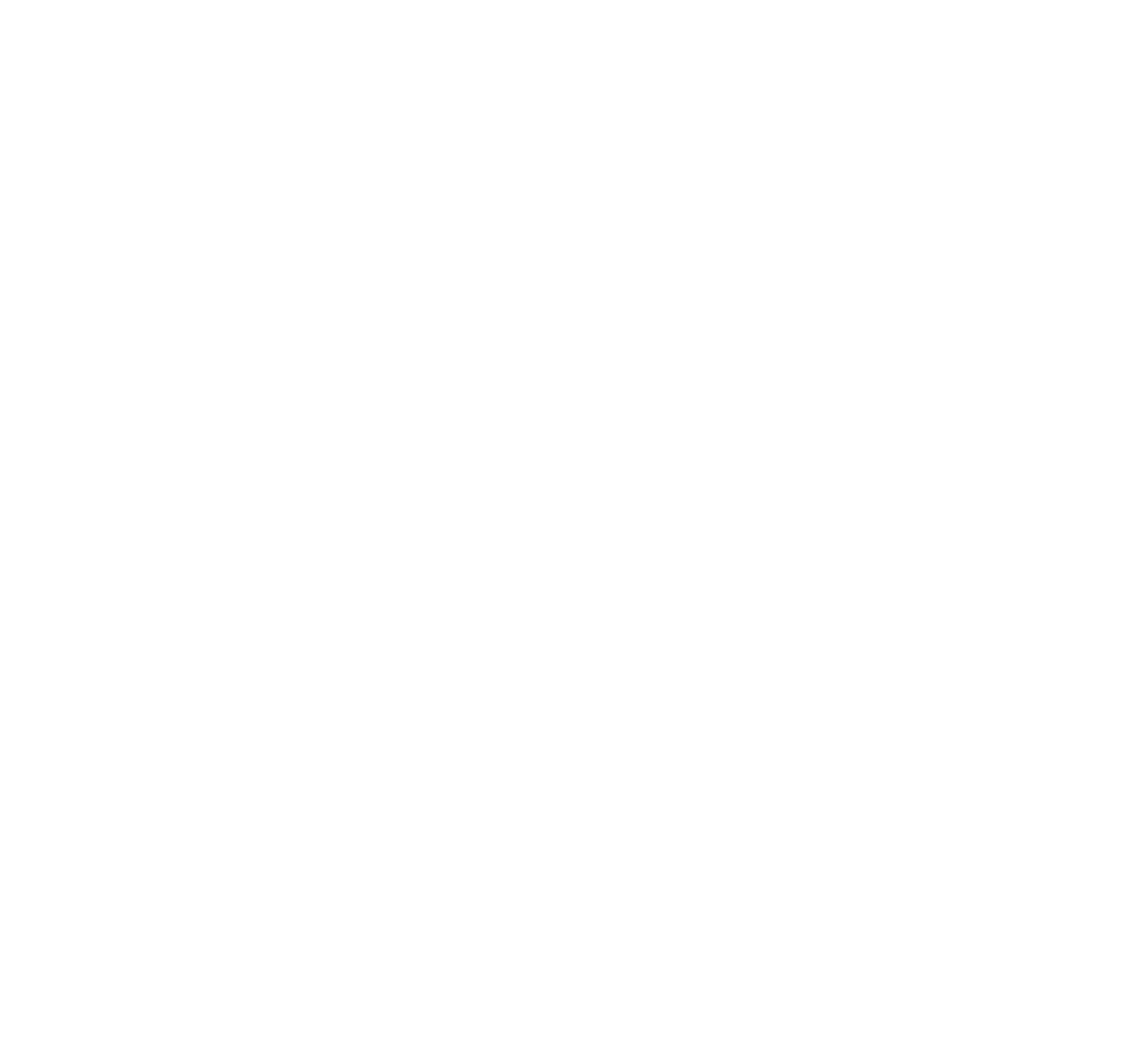
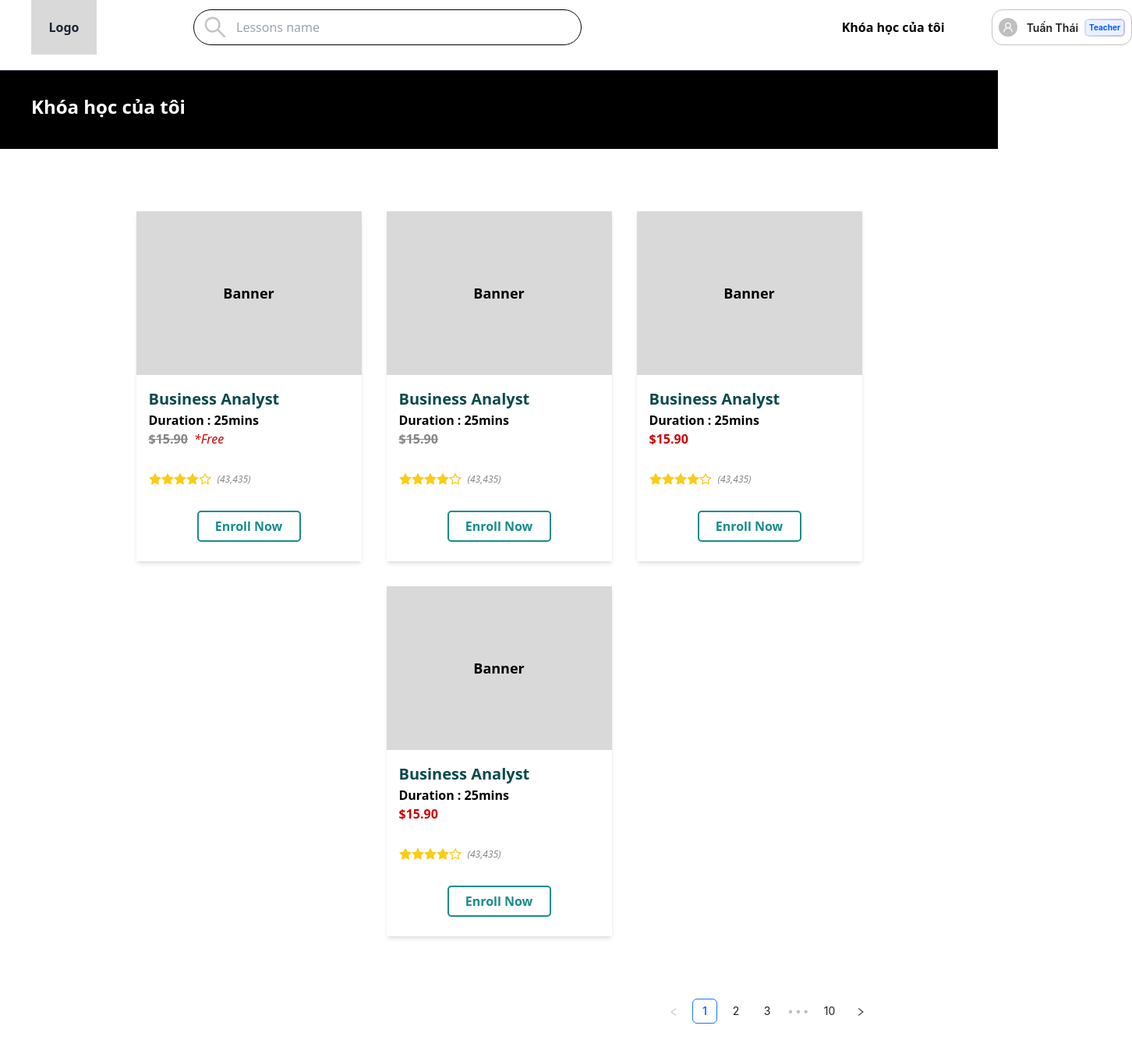
Before and after one commit to ume-academy/UmeAcademy-F, a React (Vite) app: page /purchased_course in a window 1280 px wide. Before the commit this address had no page. Shown: the top 1352 px of the page at 78% size, 1452 px wide, since content can reach past the window. Before the commit the page ends 800 px from the top, so only its background shows below. Built offline with nearby package versions, Linux system fonts and the light colour scheme.

Commit message:
feat[purchased_course]: SRCUM-56 Tạo trang khóa học dã mua cho phía client

```diff
--- a/src/App.tsx
+++ b/src/App.tsx
@@ -10,6 +10,7 @@ import Home_Page from './pages/client/Home_Page/Home_Page';
 import Register from './pages/client/Register/Register';
 import Search_Page from './pages/client/Search_Page/Search_Page';
 import Login from './pages/auth/Login/Login';
+import Purchased_Course from './pages/client/Purchased_Course/Purchased_Course';
 
 function App() {
 
@@ -38,6 +39,7 @@ function App() {
         <Route path='/' element={<Layout_Client />} >
             <Route index element={<Home_Page />} />
             <Route path='/search' element={<Search_Page />} />
+            <Route path='/purchased_course' element={<Purchased_Course/>} />
         </Route>
 
         {/* <===== Auth =====>*/}
--- a/src/components/client/Header/Header.tsx
+++ b/src/components/client/Header/Header.tsx
@@ -1,7 +1,7 @@
 import { BookOutlined, HistoryOutlined, LogoutOutlined, QuestionCircleOutlined, SearchOutlined, UserOutlined } from '@ant-design/icons'
-import { Avatar, Button, Divider, Dropdown, Menu } from 'antd'
+import { Avatar, Button, Dropdown, Menu } from 'antd'
 import { Link } from 'react-router-dom'
-import { navigationCategory } from '../../../contants/client'
+import { navigationCategory, routeConfig } from '../../../contants/client'
 import styles from './header.module.scss'
 
 interface Props {
@@ -9,6 +9,7 @@ interface Props {
 }
 
 const Header = (props: Props) => {
+  const shouldHideNav = routeConfig.hiddenNavRoutes.includes(location.pathname);
 
   const menuItems: any = [
     {
@@ -76,14 +77,14 @@ const Header = (props: Props) => {
     <>
       <header>
         {/* navTop */}
-            <div className="flex justify-between items-center mx-[40px]">
+        <div className="flex justify-between items-center px-[40px] border-b border-b-black pb-5">
           <div className="flex items-center min-w-[706px] justify-between">
             <div className="w-[84px] h-[70px] mr-[20px] bg-[#D9D9D9] flex items-center justify-center">
               <p className='text-black font-bold'>Logo</p>
             </div>
             <div className="flex items-center border-[1px]  rounded-full h-[46px] w-[498px] p-[12px]">
-                        <SearchOutlined style={{fontSize: 30, paddingRight: 12, color:'#C5C5C5'}} />
-                         <input type="text" className='w-full h-[26px] focus:outline-none' placeholder='Lessons name'/>
+              <SearchOutlined style={{ fontSize: 30, paddingRight: 12, color: '#C5C5C5' }} />
+              <input type="text" className='w-full h-[26px] focus:outline-none' placeholder='Lessons name' />
               </div>
           </div>
 
@@ -105,6 +106,7 @@ const Header = (props: Props) => {
         </div>
 
         {/* Nav bottom */}
+        {!shouldHideNav && ( // Ẩn Nav nếu đường dẫn nằm trong mảng hiddenNavRoutes ngược lại thì hiện ra
           <div className="flex bg-[#AC5E07] text-white justify-around items-center">
             {navigationCategory.map((title) => (
               <ul className='h-[60px] flex items-center' key={title.id}>
@@ -112,22 +114,10 @@ const Header = (props: Props) => {
               </ul>
             ))}
           </div>
+        )}
       </header>
     </>
   )
 }
 
 export default Header
-
-                            {/* <div className="block">
-                                <p className='block'>Thái Tuấn</p>
-                                <p className='block'>nguyentrungduc2807@gmail.com</p>
-
-                            </div> */}
-
-
-                    {/* <===== Start khách =====>*/}
-                    {/* <Link className='mr-[60px] hover:text-[#FB9C46]' to={``}>Giảng dạy trên UmeAcademy</Link>
-                    <Link className='mr-[60px] bg-[#407F55] py-1.5 px-4 rounded-[8px] text-white hover:opacity-95' to={``}>Login</Link>
-                    <Link className='bg-[#FB9C46] py-1.5 px-4 rounded-[8px] text-white hover:opacity-95' to={``}>Sign Up</Link> */}
-                    {/* End khách */}
--- a/src/contants/client.ts
+++ b/src/contants/client.ts
@@ -27,3 +27,9 @@ export const bannerLogin = './src/assets/images/client/LoginPage/banner_login.jp
 export const googleLogo = './src/assets/images/client/LoginPage/google_logo.png';
 export const lockIcon = './src/assets/images/client/LoginPage/icon_lock.png';
 export const userIcon = './src/assets/images/client/LoginPage/icon_user.png';
+
+// Danh sách trang ẩn nav của header và ẩn footer
+export const routeConfig = {
+    hiddenNavRoutes: ['/history_payment','/purchased_course'],
+    hiddenFooterRoutes: ['/history_payment','/purchased_course'],
+};
--- a/src/layouts/Layout_Client.tsx
+++ b/src/layouts/Layout_Client.tsx
@@ -1,24 +1,20 @@
-import React from 'react'
-import { Outlet } from 'react-router-dom'
-import Header from '../components/client/Header/Header'
-import Footer from '../components/client/Footer/Footer'
+import { Outlet } from 'react-router-dom';
+import Header from '../components/client/Header/Header';
+import { routeConfig } from '../contants/client';
+import Footer from '../components/client/footer/Footer';
 
-interface Props {
+const Layout_Client = () => {
+    const shouldHideFooter = routeConfig.hiddenFooterRoutes.includes(location.pathname);
 
-}
-
-const Layout_Client = (props: Props) => {
     return (
-        <>
         <div className="min-h-screen flex flex-col">
             <Header />
             <main className='flex-grow'>
                 <Outlet />
             </main>
-        <Footer />
+            {!shouldHideFooter && <Footer />}
         </div>
-        </>
-    )
-}
+    );
+};
 
-export default Layout_Client
+export default Layout_Client;
--- /dev/null
+++ b/src/pages/client/Purchased_Course/Purchased_Course.tsx
@@ -0,0 +1,25 @@
+import Card from '../../../components/client/Card/Card';
+import { Pagination } from 'antd';
+const Purchased_Course = () => {
+    return (
+        <div>
+            <div className="bg-[#000000] w-full h-[100px] text-white p-7 pl-10">
+                <p className="font-bold text-[24px]">Khóa học của tôi</p>
+            </div>
+            <div className="m-20">
+                <Card />
+                <div className="m-20 float-right">
+                    <Pagination
+                        defaultCurrent={1}
+                        total={100}
+                        pageSize={10}
+                        showLessItems={true}
+                        showSizeChanger={false}
+                        showQuickJumper={false}
+                    />
+                </div>
+            </div>
+        </div>
+    );
+};
+export default Purchased_Course;
```
Also changed, not shown: src/pages/client/Purchased_Course/Purchased_Course.module.scss (added). Lines whose indentation alone changed are shown as unchanged.
